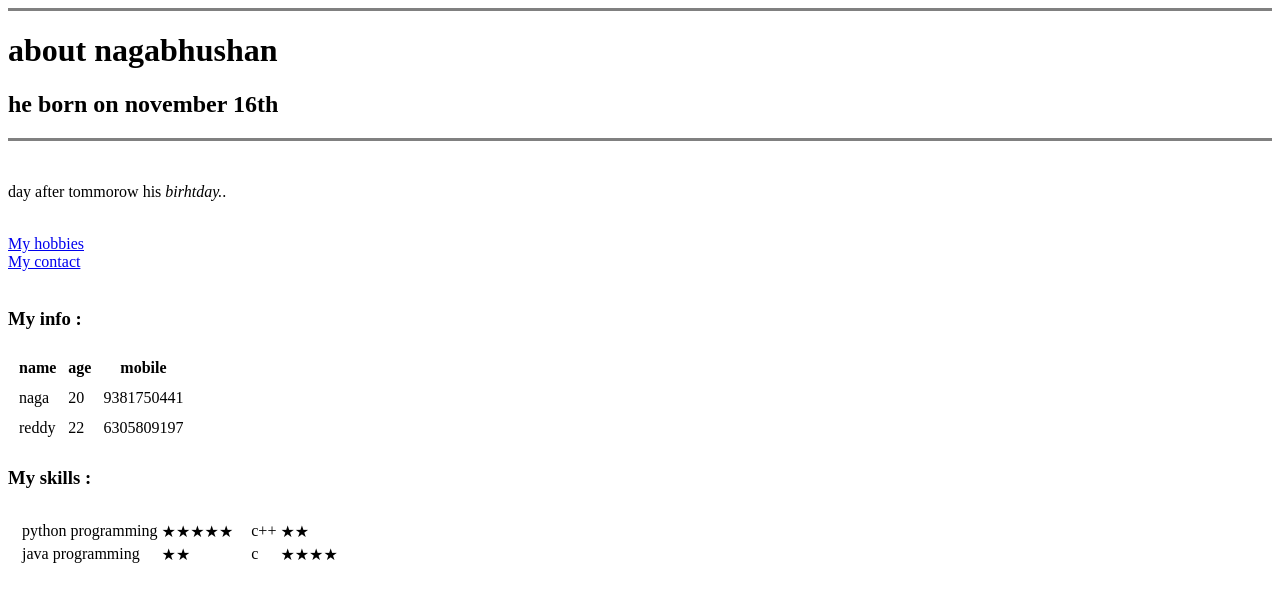
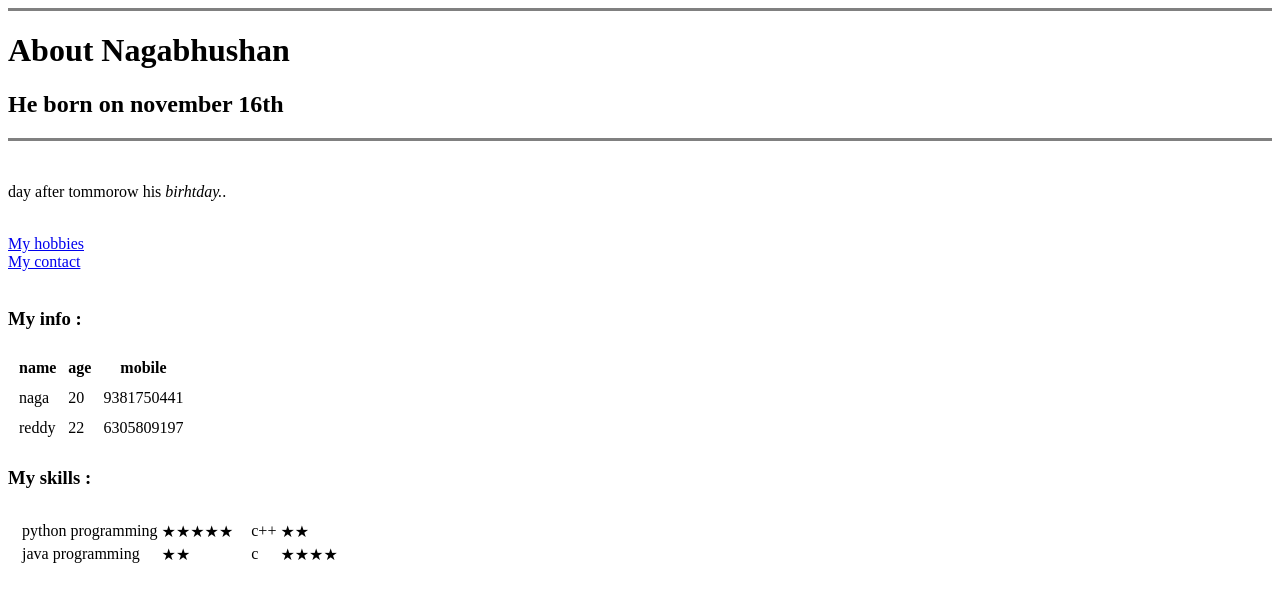
Before and after one commit to kattamuriNagabhushan/personal, a plain HTML site: page index.html in a window 1280 px wide. Drawn offline with Linux system fonts and the light colour scheme.

Commit message:
Update index.html

```diff
--- a/index.html
+++ b/index.html
@@ -10,8 +10,8 @@
     <!-- this is a comment in html -->
     <!-- hr is used for insert a horizontal line in browser-->
     <hr size = "3" noshade>
-    <h1> about nagabhushan </h1>
-    <h2>he born on november 16th </h2>
+    <h1> About Nagabhushan </h1>
+    <h2>He born on november 16th </h2>
     <hr size = "3" noshade>
     <!-- br is used for to go next line -->
     <br>
```
